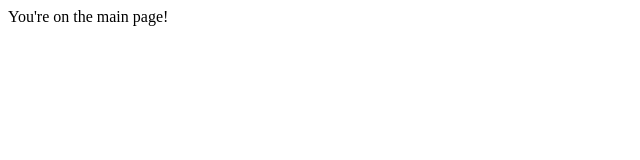
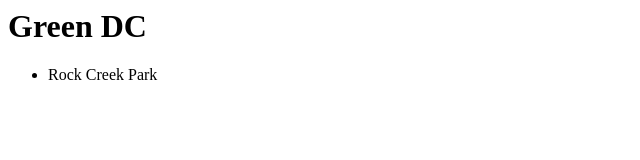
Before and after one commit to s-zavala/html-demo, a plain HTML site: page index.html in a window 1280 px wide. Shown: the whole page, without its empty margins (0-640 px from the left). Drawn offline with Linux system fonts and the light colour scheme.

Commit message:
Add header and list

```diff
--- a/index.html
+++ b/index.html
@@ -5,6 +5,11 @@
         </title>
     </head>
     <body>
-        You're on the main page!
+        <h1>
+            Green DC
+        </h1>
+        <ul>
+            <li> Rock Creek Park </li>
+        </ul>
     </body>
 </html>
```
